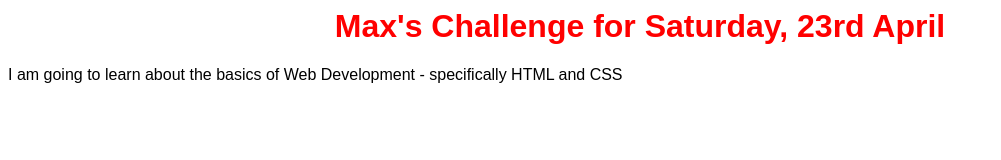
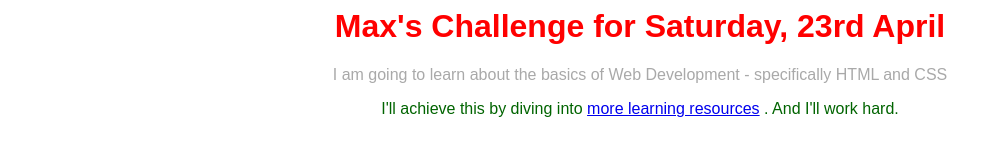
Before and after one commit to Sankalpbp/Web-Development, a plain HTML site: page index.html in a window 1280 px wide. Shown: the whole page, without its empty margins (0-1001 px from the left). Drawn offline with Linux system fonts and the light colour scheme.

Commit message:
DAY 3 | Moving inline CSS to style tag CSS

```diff
--- a/index.html
+++ b/index.html
@@ -1,2 +1,32 @@
-<h1 style="font-family: sans-serif; text-align: center; color: red">Max's Challenge for Saturday, 23rd April</h1>
-<p style="font-family:sans-serif">I am going to learn about the basics of Web Development - specifically HTML and CSS</p>
+<style>
+     .goal {
+        font-family: sans-serif;
+        text-align: center;
+        color: darkgray;
+     }
+
+     h1 {
+        font-family: sans-serif;
+        text-align: center;
+        color: red;
+     }
+
+     .accountability {
+        font-family: sans-serif;
+        text-align: center;
+        color: darkgreen;
+     }
+</style>
+
+<h1>
+    Max's Challenge for Saturday, 23rd April
+</h1>
+<p class="goal">
+    I am going to learn about the basics of Web Development - specifically HTML and CSS
+</p>
+
+<p class="accountability">
+    I'll achieve this by diving into
+    <a href="https://google.com"> more learning resources</a>
+    . And I'll work hard.
+</p>
--- /dev/null
+++ b/styles.css
@@ -0,0 +1,7 @@
+.goal {
+    color: darkgray;
+}
+
+.accountability {
+    color: darkgreen;
+}
```
